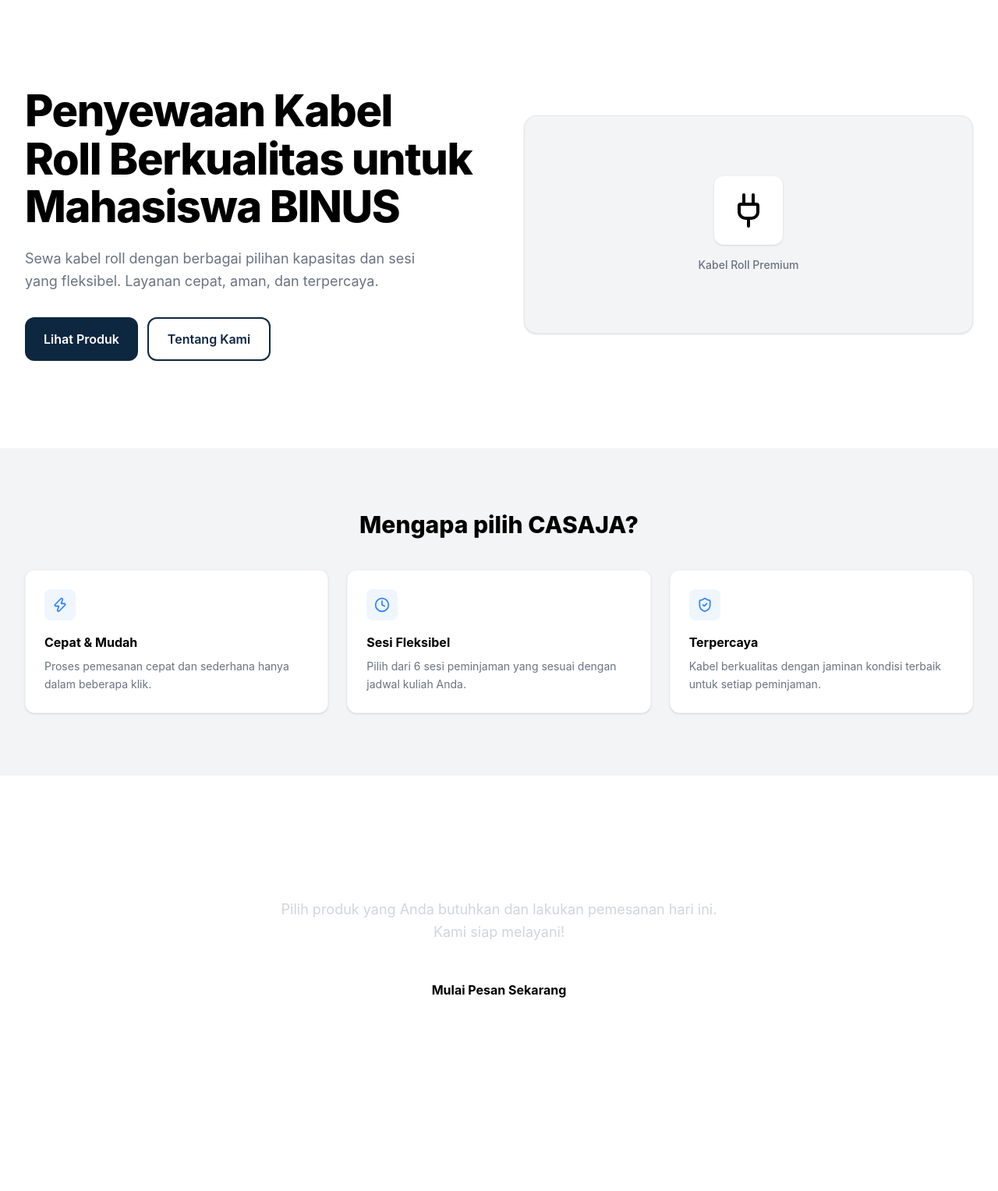
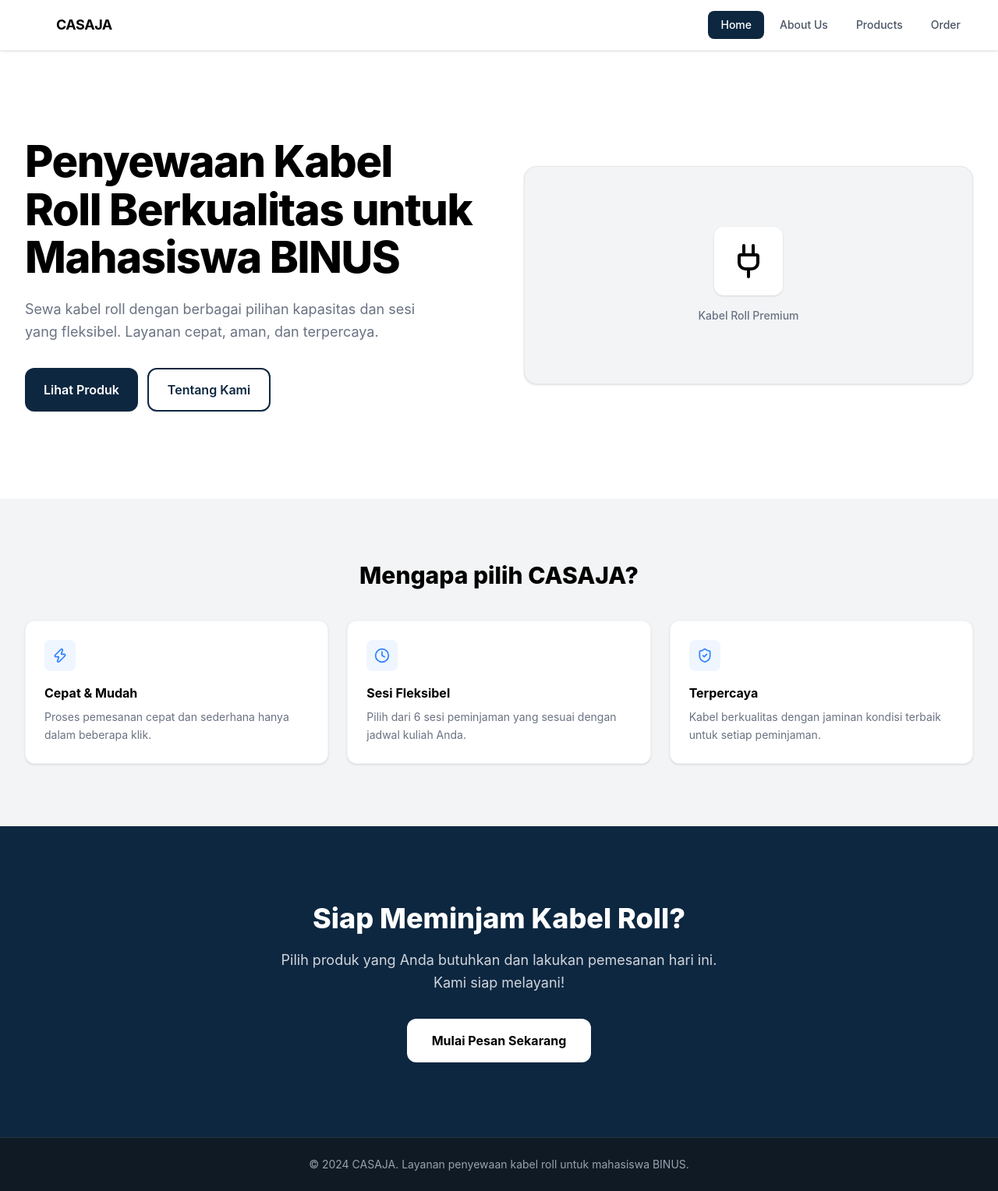
Before and after one commit to casajatbk/casaja-core, a Next.js app: page / in a window 1280 px wide. Shown: the whole page at 78% size. Before the commit the page ends 1394 px from the top, so only its background shows below. Built offline with nearby package versions, Linux system fonts and the light colour scheme.

Commit message:
add navbar and footer

```diff
--- a/src/app/(frontend)/layout.tsx
+++ b/src/app/(frontend)/layout.tsx
@@ -1,15 +1,25 @@
 import { ReactNode } from 'react'
+
+import './globals.css'
+import Navbar from '@/client/components/navbar'
+import Footer from '@/client/components/footer'
 
 type LayoutProps = {
   children: ReactNode
 }
 
-import './globals.css'
-
 const Layout = ({ children }: LayoutProps) => {
   return (
-    <html>
-      <body>{children}</body>
+    <html lang="en">
+      <body>
+        <Navbar />
+
+        <main className="min-h-screen">
+          {children}
+        </main>
+
+        <Footer />
+      </body>
     </html>
   )
 }
--- /dev/null
+++ b/src/client/components/footer.tsx
@@ -0,0 +1,11 @@
+export default function Footer() {
+  return (
+    <footer className="bg-[#0F1A24] border-t border-white/10 py-6">
+      <div className="max-w-7xl mx-auto px-4 sm:px-6 lg:px-8">
+        <p className="text-center text-gray-400 text-sm">
+          © 2024 CASAJA. Layanan penyewaan kabel roll untuk mahasiswa BINUS.
+        </p>
+      </div>
+    </footer>
+  )
+}
--- a/src/client/components/home/cta.tsx
+++ b/src/client/components/home/cta.tsx
@@ -2,7 +2,7 @@
 
 export default function CTA() {
   return (
-    <section className="bg-navy-950 py-16 sm:py-20 lg:py-24">
+    <section className="bg-[#0D2740] py-16 sm:py-20 lg:py-24">
       <div className="max-w-3xl mx-auto px-4 sm:px-6 lg:px-8 text-center">
         <h2 className="text-2xl sm:text-3xl lg:text-4xl font-extrabold text-white mb-4 leading-tight">
           Siap Meminjam Kabel Roll?
@@ -11,7 +11,7 @@
           Pilih produk yang Anda butuhkan dan lakukan pemesanan hari ini. Kami siap melayani!
         </p>
         <Link
-          href="/order"
+          href="/product"
           className="inline-flex items-center justify-center px-8 py-4 bg-white text-navy-900 font-bold rounded-xl hover:bg-gray-100 transition-all duration-200 hover:shadow-xl hover:-translate-y-0.5 text-base"
         >
           Mulai Pesan Sekarang
--- /dev/null
+++ b/src/client/components/navbar.tsx
@@ -0,0 +1,76 @@
+'use client'
+
+import { useState } from 'react'
+import Link from 'next/link'
+import { Menu, X, Zap } from 'lucide-react'
+
+const navLinks = [
+  { label: 'Home', href: '/' },
+  { label: 'About Us', href: '/about' },
+  { label: 'Products', href: '/products' },
+  { label: 'Order', href: '/order' },
+]
+
+export default function Navbar() {
+  const [mobileOpen, setMobileOpen] = useState(false)
+
+  return (
+    <header className="sticky top-0 z-50 bg-white border-b border-gray-100 shadow-sm">
+      <nav className="max-w-7xl mx-auto px-4 sm:px-6 lg:px-8">
+        <div className="flex items-center justify-between h-16">
+          {/* Logo */}
+          <Link href="/" className="flex items-center gap-2 group">
+            <div className="w-8 h-8 bg-navy-700 rounded-md flex items-center justify-center transition-transform group-hover:scale-105">
+              <span className="text-white font-bold text-sm">C</span>
+            </div>
+            <span className="font-bold text-navy-700 text-lg tracking-tight">CASAJA</span>
+          </Link>
+
+          {/* Desktop Nav */}
+          <div className="hidden md:flex items-center gap-1">
+            {navLinks.map((link) => (
+              <Link
+                key={link.href}
+                href={link.href}
+                className="px-4 py-2 rounded-lg text-sm font-medium text-gray-600 hover:text-navy-700 hover:bg-gray-50 transition-all first:bg-[#0D2740] first:text-white first:hover:bg-[#0D2740]"
+              >
+                {link.label}
+              </Link>
+            ))}
+          </div>
+
+          {/* Mobile hamburger */}
+          <button
+            className="md:hidden p-2 rounded-lg text-gray-600 hover:bg-gray-100 transition-colors"
+            onClick={() => setMobileOpen(!mobileOpen)}
+            aria-label="Toggle menu"
+          >
+            {mobileOpen ? <X size={22} /> : <Menu size={22} />}
+          </button>
+        </div>
+
+        {/* Mobile menu */}
+        {mobileOpen && (
+          <div className="md:hidden py-3 pb-4 border-t border-gray-100 animate-fade-in">
+            <div className="flex flex-col gap-1">
+              {navLinks.map((link, i) => (
+                <Link
+                  key={link.href}
+                  href={link.href}
+                  onClick={() => setMobileOpen(false)}
+                  className={`px-4 py-3 rounded-lg text-sm font-medium transition-all ${
+                    i === 0
+                      ? 'bg-navy-700 text-white'
+                      : 'text-gray-700 hover:bg-gray-50 hover:text-navy-700'
+                  }`}
+                >
+                  {link.label}
+                </Link>
+              ))}
+            </div>
+          </div>
+        )}
+      </nav>
+    </header>
+  )
+}
```
